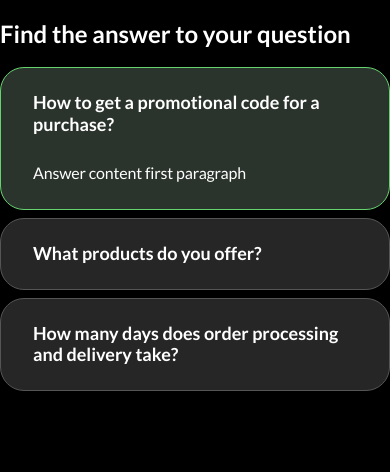
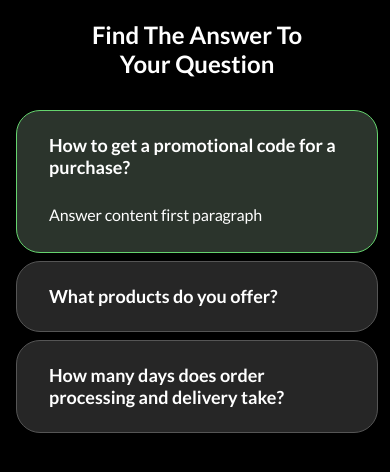
Before and after one commit to meczajkowski/Invo-Spotify-part-4, a website built with Vite: page index.html in a window 390 px wide. Built offline with nearby package versions, Linux system fonts and the light colour scheme.

Commit message:
add: styles for '.faq-component__title' (desktop/tablet & mobile)

```diff
--- a/index.html
+++ b/index.html
@@ -14,7 +14,7 @@
   <div id="home-page">
     <div class="faq-component">
       <h2 class="faq-component__title">
-        Find the answer to your question
+        Find The Answer To Your Question
       </h2>
       <div class="faq-component__questions">
         <div class="faq-question-partial" data-question-expanded>
--- a/src/pages/home-page/components/faq-component/faq-component.scss
+++ b/src/pages/home-page/components/faq-component/faq-component.scss
@@ -1,5 +1,33 @@
-@use './partials/faq-question-partial.scss';
+@use "./partials/faq-question-partial.scss";
+$breakpoint-mobile: 450px;
 
 .faq-component {
+  color: var(--on-background-color);
+  max-width: 772px;
 
+  @media only screen and (max-width: $breakpoint-mobile) {
+    margin: 0 12px 0 16px;
+  }
+
+  & &__title {
+    // typography starts
+    font-size: var(--font-size-l);
+    line-height: 1em;
+    font-weight: 700;
+    text-align: center;
+    // typography ends
+
+    max-width: 336px;
+    margin-inline: auto;
+    margin-bottom: 2.5rem;
+
+    @media only screen and (max-width: $breakpoint-mobile) {
+      // typography starts
+      line-height: 29px;
+      // typography ends
+
+      max-width: 257px;
+      margin-bottom: 2rem;
+    }
+  }
 }
```
